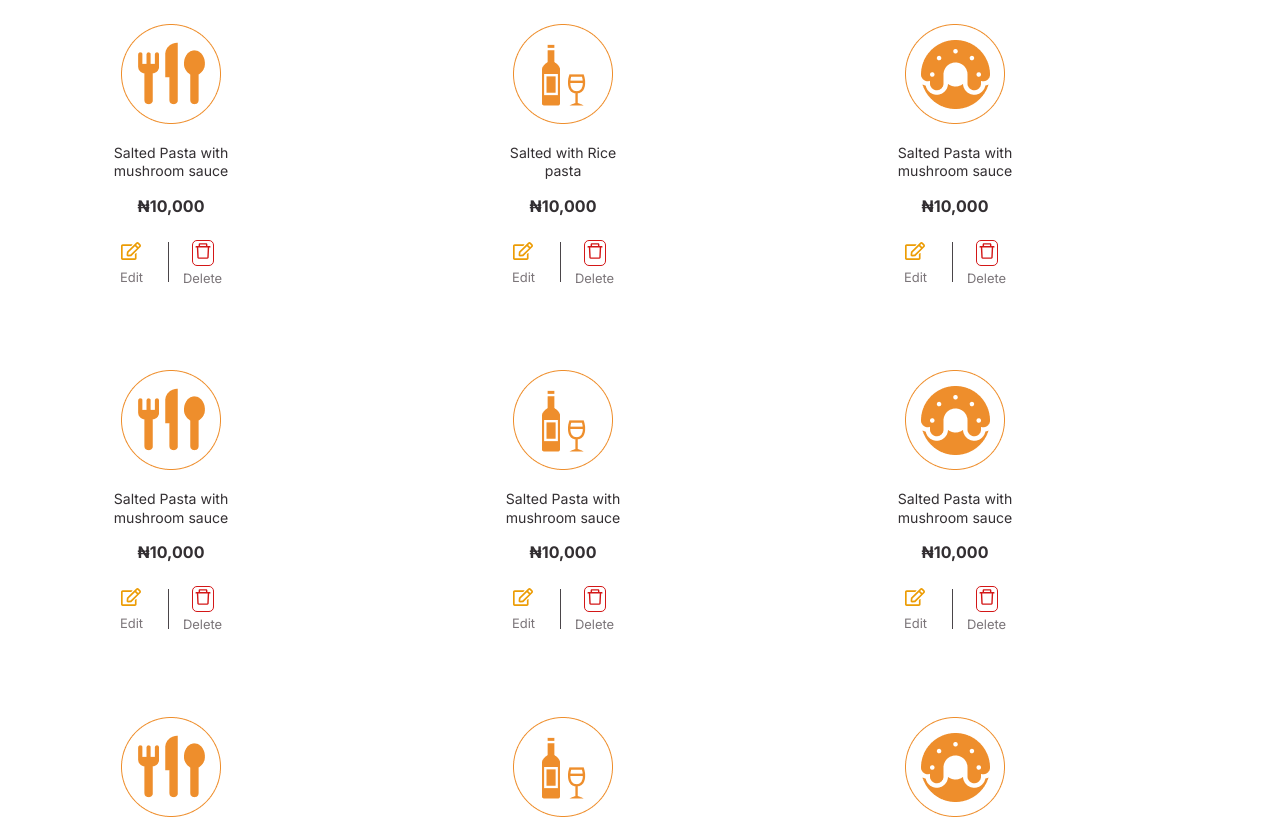
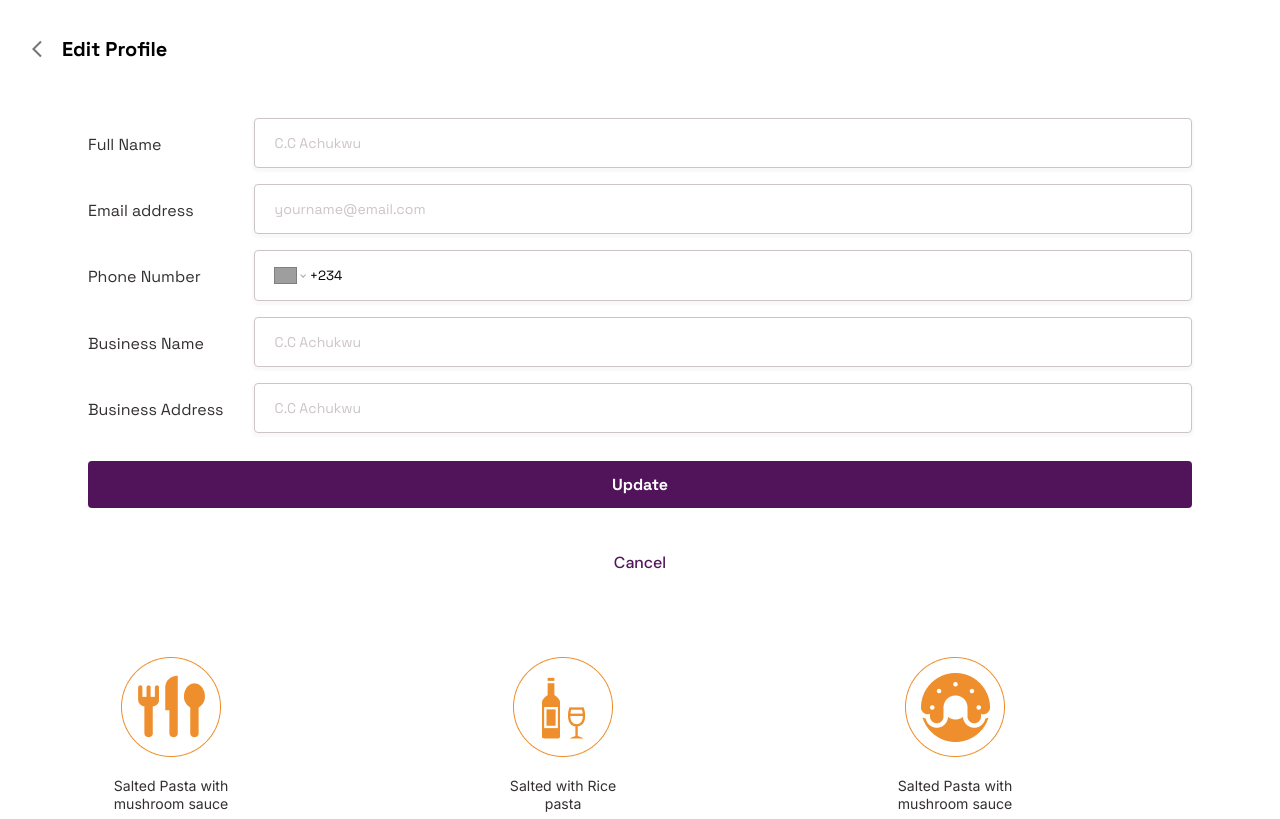
Before and after one commit to King-Mikaelson/vigilant-octo-enigma, a React (Create React App) app: page /test in a window 1280 px wide. Shown: the top 819 px of the page. Built offline with nearby package versions, Linux system fonts and the light colour scheme; grey boxes are pictures that could not be loaded.

Commit message:
Added Profile Edit component

```diff
--- a/src/components/settings/adminSettings/index.tsx
+++ b/src/components/settings/adminSettings/index.tsx
@@ -1,8 +1,12 @@
 import Profile from "./profile";
+import EditProfile from "./profile/EditProfile";
 
 const Settings = () => {
   return (
     <div>
+      <div>
+        <EditProfile />
+      </div>
       <Profile />
     </div>
   );
--- /dev/null
+++ b/src/components/settings/adminSettings/profile/EditProfile.tsx
@@ -0,0 +1,165 @@
+import { useState } from "react";
+import "react-phone-number-input/style.css";
+import PhoneInput from "react-phone-number-input";
+import { isValidPhoneNumber } from "react-phone-number-input";
+import { Link } from "react-router-dom";
+import Input from "../../../ui/Input";
+import Button from "../../../ui/button";
+import { MdArrowBackIos } from "react-icons/md";
+
+export default function EditProfile() {
+  const [value, setValue] = useState<string>();
+  const [fullName, setFullName] = useState<string>("");
+  const [email, setEmail] = useState<string>("");
+  const [error, setError] = useState<string>("");
+  const [phoneError, setPhoneError] = useState<string>("");
+  const [emailError, setEmailError] = useState<string>("");
+
+  const handleEmail = (e: React.ChangeEvent<HTMLInputElement>) => {
+    setEmail(e.currentTarget.value);
+  };
+
+  const handleName = (e: React.ChangeEvent<HTMLInputElement>) => {
+    setFullName(e.currentTarget.value);
+  };
+
+  const nameRegex = /[a-zA-Z]/;
+  const emailRegex = /^[A-Z0-9._%+-]+@[A-Z0-9.-]+\.[A-Z]{2,}$/i;
+
+  const validate = () => {
+    if (!nameRegex.test(fullName.trim()) && fullName.trim().length === 0) {
+      setError("*Full name can not blank");
+    } else if (!nameRegex.test(fullName.trim()) && fullName.trim().length > 0) {
+      setError("*Full name must contain at least one letter");
+    } else if (nameRegex.test(fullName.trim()) && fullName.trim().length < 4) {
+      setError("*Full name must contain at least four characters");
+    } else {
+      setError("");
+    }
+
+    if (isValidPhoneNumber(`${value}`) === false) {
+      setPhoneError("*Phone Number must be at least 10 digits");
+    } else {
+      setPhoneError("");
+    }
+
+    if (!emailRegex.test(email.trim()) && email.trim().length === 0) {
+      setEmailError("*Email can not be blank");
+    } else if (!emailRegex.test(email.trim()) && email.trim().length > 0) {
+      setEmailError("*Email is not valid");
+    } else {
+      setEmailError("");
+    }
+  };
+
+  const handleSubmit = (e: React.FormEvent<HTMLFormElement>) => {
+    e.preventDefault();
+    validate();
+  };
+
+  const handleNameFocus = () => {
+    setError("");
+  };
+
+  const handleEmailFocus = () => {
+    setEmailError("");
+  };
+
+  return (
+    <section className="container edit-prof">
+      <section className="auth edit-prof">
+        <h3 className="auth__heading edit-prof">
+          <MdArrowBackIos className="edit-prof-icon" /> Edit Profile
+        </h3>
+        <form className="form edit-prof" onSubmit={(e) => handleSubmit(e)}>
+          <aside className="form-items">
+            <label>
+              <h3>Full Name</h3>
+              <div className="input-element">
+                <Input
+                  fullName={fullName}
+                  handleName={handleName}
+                  type="name"
+                  placeholder="C.C Achukwu"
+                  handleNameFocus={handleNameFocus}
+                  error={error}
+                />
+              </div>
+              {error ? <p className="auth__error">{error}</p> : " "}
+            </label>
+
+            <label>
+              <h3>Email address</h3>
+              <div className="input-element">
+                <Input
+                  type="email"
+                  email={email}
+                  handleEmail={handleEmail}
+                  handleEmailFocus={handleEmailFocus}
+                  placeholder="yourname@email.com"
+                  emailError={emailError}
+                />
+              </div>
+
+              {emailError ? <p className="auth__error">{emailError}</p> : " "}
+            </label>
+
+            <label>
+              <h3>Phone Number</h3>
+              <div className="input-element">
+                <PhoneInput
+                  placeholder="814 874 9415"
+                  defaultCountry="NG"
+                  international
+                  countryCallingCodeEditable={false}
+                  value={value}
+                  className="PhoneInput input__element"
+                  onChange={setValue}
+                />
+              </div>
+
+              {phoneError ? <p className="auth__error">{phoneError}</p> : " "}
+            </label>
+
+            <label>
+              <h3>Business Name</h3>
+              <div className="input-element">
+                {" "}
+                <Input
+                  fullName={fullName}
+                  handleName={handleName}
+                  type="name"
+                  placeholder="C.C Achukwu"
+                  handleNameFocus={handleNameFocus}
+                  error={error}
+                />
+              </div>
+
+              {error ? <p className="auth__error">{error}</p> : " "}
+            </label>
+
+            <label>
+              <h3>Business Address</h3>
+              <div className="input-element">
+                <Input
+                  fullName={fullName}
+                  handleName={handleName}
+                  type="name"
+                  placeholder="C.C Achukwu"
+                  handleNameFocus={handleNameFocus}
+                  error={error}
+                />
+              </div>
+
+              {error ? <p className="auth__error">{error}</p> : " "}
+            </label>
+          </aside>
+          <Button text="Update" />
+          <button className="cancel-btn" type="submit">
+            Cancel
+          </button>
+        </form>
+      </section>
+    </section>
+  );
+}
--- a/src/components/settings/adminSettings/profile/index.tsx
+++ b/src/components/settings/adminSettings/profile/index.tsx
@@ -59,7 +59,7 @@ const Profile = () => {
           <div className="logo-input">
             <input type="file" />
             <div>
-              <span className="profile-icon">
+              <span>
                 <BsLink45Deg size={18} />
               </span>
               Choose file
--- a/src/styleGuides.tsx
+++ b/src/styleGuides.tsx
@@ -6,10 +6,12 @@ import TopBar from "./components/topBar/index";
 import Filters from "./components/filters";
 import MenuCard from "./components/menuCard";
 import Admin from "./features/pos-admin";
+import EditProfile from "./components/settings/adminSettings/profile/EditProfile";
 
 export default function StyleGuides() {
   return (
     <div>
+      <EditProfile />
       <MenuCard />
       <Filters />
       <Admin />
--- a/src/styles/components/_settings.scss
+++ b/src/styles/components/_settings.scss
@@ -1,3 +1,4 @@
+//PROFILE SETTINGS
 .profile-container {
     margin-top: 1rem;
     padding: 0 2rem;
@@ -160,13 +161,84 @@
                     gap: 10px;
                     font-size: 12px;
                     margin: 0 auto;
-
-                    .profile-icon {
-                        padding-left: 10px;
-                    }
                 }
             }
         }
     }
 
 }
+
+//EDIT PROFILE SETTINGS
+.container.edit-prof {
+    width: 100%;
+
+    .auth.edit-prof {
+        display: flex;
+        flex-direction: column;
+        align-items: flex-start;
+        justify-content: flex-start;
+        width: 100%;
+        border: none;
+        padding: 0 2rem 0 2rem;
+
+
+        .auth__heading.edit-prof {
+            display: flex;
+            align-items: center;
+            gap: 10px;
+            background: none;
+            color: black;
+            font-size: 20px;
+            margin-bottom: 3rem;
+
+            .edit-prof-icon {
+                color: $light-gray;
+                cursor: pointer;
+            }
+        }
+
+        .form.edit-prof {
+            padding: 0 3.5rem;
+
+            label {
+                display: flex;
+                justify-content: space-between;
+
+                h3 {
+                    padding-top: 1.5rem;
+                    min-width: 150px;
+                }
+
+                .input-element {
+                    width: 85%;
+                    min-width: 250px;
+                    padding: 0.5rem 0;
+                    border: none;
+                    font-size: 14px;
+                    font-weight: 500;
+                    color: $black-color2;
+                    outline: none;
+                }
+
+            }
+        }
+
+        .cancel-btn {
+            @include flexCenter;
+            border: none;
+            background-color: transparent;
+            font-weight: 500;
+            color: $primary-color;
+            font-size: $sm-font;
+            font-family: $dm-sans-font;
+            text-align: center;
+            width: 100px;
+            margin: $md-font auto;
+            cursor: pointer;
+
+            &:hover {
+                transform: scale(1.1);
+            }
+        }
+    }
+}
```
Also changed, not shown: src/styles/pages/_auth.scss (+6 -6 lines).
